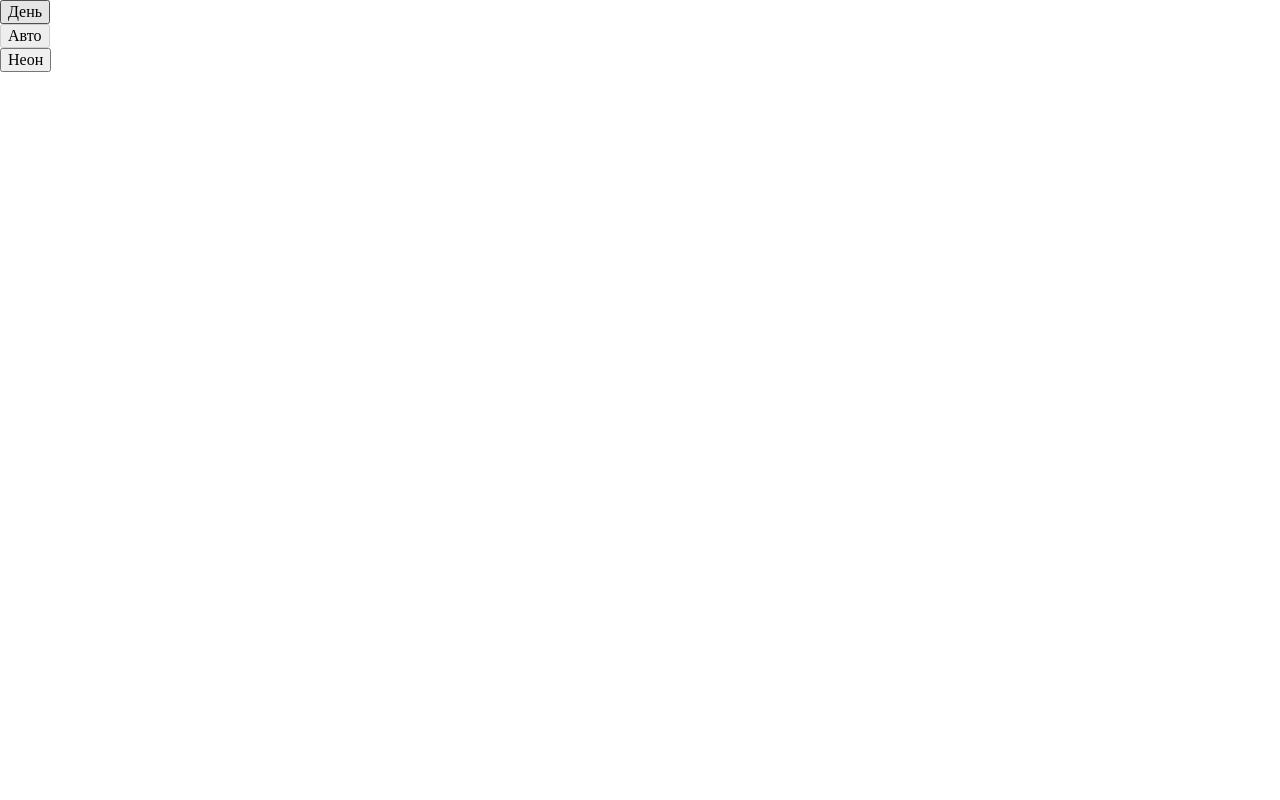
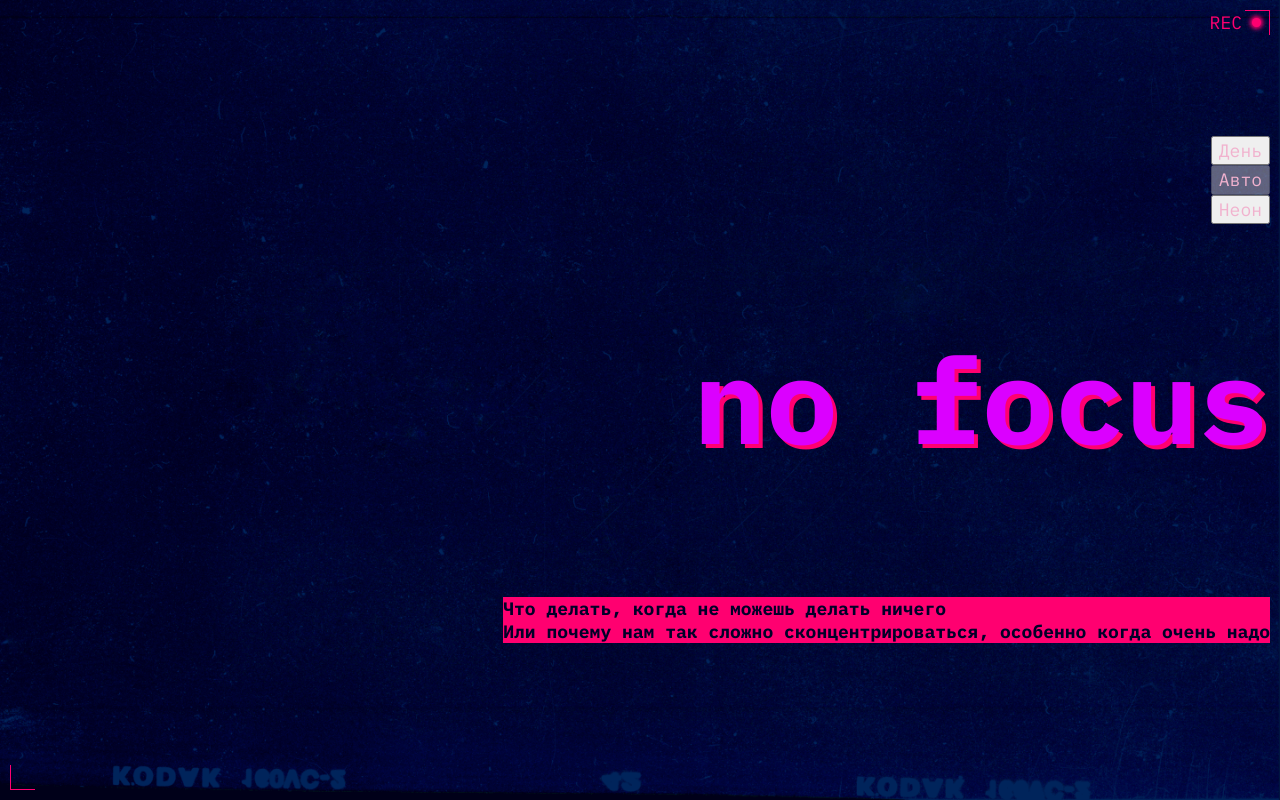
Before and after one commit to evgeny-ignatov/slozhno-sosredotochitsya-fd, a website: page index.html in a window 1280 px wide. Drawn offline with Linux system fonts and the light colour scheme.

Commit message:
Добавлен header

```diff
--- a/index.html
+++ b/index.html
@@ -18,6 +18,9 @@
   </head>
   <body class="page">
     <header class="header decorated-zone">
+      <div class="header__decorative-element" aria-hidden="true">
+        rec
+      </div>
       <nav class="header__theme-menu">
         <ul class="header__theme-menu-list">
           <li class="header__theme-menu-item">
@@ -44,6 +47,17 @@
           </li>
         </ul>
       </nav>
+      <h1 class="title header__title">
+        no focus
+      </h1>
+      <div class="header__description title-decor">
+        <p>
+          Что делать, когда не можешь делать ничего
+        </p>
+        <p>
+          Или почему нам так сложно сконцентрироваться, особенно когда очень надо
+        </p>
+      </div>
     </header>
   </body>
 </html>
--- a/styles/style.css
+++ b/styles/style.css
@@ -2,4 +2,86 @@
 
 .page {
   /* сохраните в разметке и стилях класс page у тега body. Он удобен, чтобы составлять селекторы для разных цветовых тем. */
+  font-family: var(--main-font-family, sans-serif);
+  font-size: var(--main-text-size, 18px);
+  font-weight: var(--main-font-weight, 400);
+  line-height: var(--main-line-height, 1.3);
+  color: var(--main-color, #f1b2ce);
+  background-color: var(--bg-color, #000028);
 }
+
+.header {
+  display: grid;
+  grid-template-columns: 1fr;
+  grid-template-rows: 1fr min-content 1fr;
+  justify-items: end;
+  align-items: center;
+  height: max(668px, 100vh);
+  padding: 10px;
+  background: var(--bg-image) no-repeat center / cover;
+}
+
+.decorated-zone {
+  position: relative;
+}
+
+.decorated-zone::before {
+  content: '';
+  position: absolute;
+  inset: 10px 10px auto auto;
+  inline-size: 25px;
+  block-size: 25px;
+  border-top: 1px solid var(--accent-color, #ff0070);
+  border-right: 1px solid var(--accent-color, #ff0070);
+}
+
+.decorated-zone::after {
+  content: '';
+  position: absolute;
+  inset: auto auto 10px 10px;
+  inline-size: 25px;
+  block-size: 25px;
+  border-bottom: 1px solid var(--accent-color, #ff0070);
+  border-left: 1px solid var(--accent-color, #ff0070);
+}
+
+.header__decorative-element {
+  position: absolute;
+  inset: 10px 19px auto auto;
+  display: flex;
+  align-items: center;
+  gap: 10px;
+  line-height: 1.39;
+  text-transform: uppercase;
+  color: var(--accent-color, #ff0070);
+  pointer-events: none;
+}
+
+.header__decorative-element::after {
+  content: '';
+  width: 9px;
+  height: 9px;
+  border-radius: 100%;
+  background-color: var(--accent-color, #ff0070);
+  box-shadow: 0 0 4px 2px var(--accent-color, #ff0070);
+}
+
+.title {
+  font-weight: var(--title-font-weight, 700);
+  font-size: clamp(7.25rem, 7.0115rem + 1.0178vw, 7.5rem);
+  line-height: 0.83;
+  color: var(--header-title-color, #db00ff);
+}
+
+.header__title {
+  text-shadow: 4px 4px 0 var(--accent-color, #ff0070);
+}
+
+.header__description {
+  font-weight: var(--title-font-weight, 700);
+}
+
+.title-decor {
+  background-color: var(--accent-color, #ff0070);
+  color: var(--bg-color, #000028);
+}
--- a/styles/variables.css
+++ b/styles/variables.css
@@ -2,3 +2,16 @@
   Переменные для вашего проекта
   и их переопределение под различные устройства
 */
+
+:root {
+  --bg-image: url(../images/cover-image-dark.png);
+  --bg-color: #000028;
+  --main-font-family: 'IBM Plex mono';
+  --main-text-size: 18px;
+  --main-line-height: 1.3;
+  --main-font-weight: 400;
+  --title-font-weight: 700;
+  --main-color: #f1b2ce;
+  --header-title-color: #db00ff;
+  --accent-color: #ff0070;
+}
```
